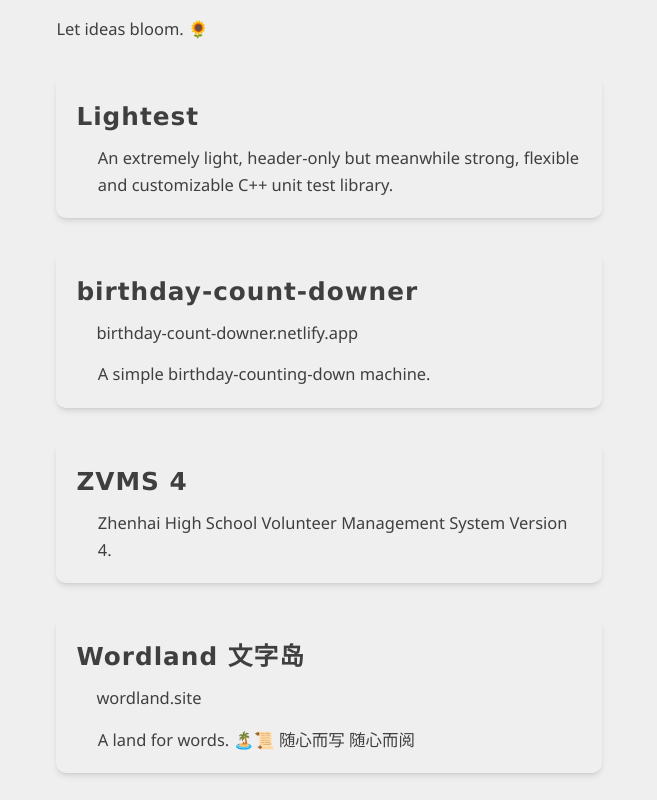
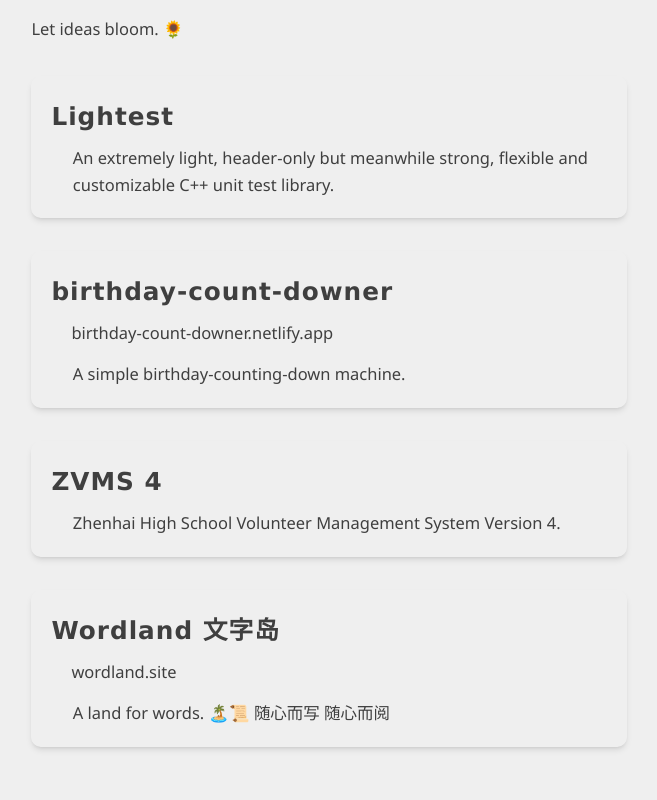
Before and after one commit to zhangzheheng12345/zzhme, an Astro site: page /projects in a window 1280 px wide. Shown: the part 258-1058 px from the top of the page, without its empty margins (311-968 px from the left). Built offline with nearby package versions, Linux system fonts and the light colour scheme; Astro itself is replaced by a stand-in of ours; a web font is replaced by a local one.

Commit message:
Update styles

```diff
--- a/src/components/ProjectList.vue
+++ b/src/components/ProjectList.vue
@@ -6,7 +6,7 @@
       style="--start: 400ms"
     >
       <div
-        class="base-block rounded-10px p-10px mt-2rem mb-2rem p-20px shadow-md bg-light-mid-gray hover:shadow-lg transition-shadow transition-240 hover:bg-h-light-mid-gray"
+        class="base-block rounded-10px p-10px mt-2rem mb-2rem p-20px shadow-md bg-light-mid-gray hover:shadow-lg transition-240"
       >
         <div class="mb-0.9rem mt-0.5rem">
           <a
--- a/src/layouts/HomePage.astro
+++ b/src/layouts/HomePage.astro
@@ -5,7 +5,7 @@ const { frontmatter } = Astro.props
 ---
 
 <BasePage title={frontmatter.title}>
-  <div class="ma p-8% max-w-750px min-h-90vh slide-enter-content">
+  <div class="ma p-8% max-w-800px min-h-90vh slide-enter-content">
     <slot />
   </div>
 </BasePage>
--- a/src/layouts/SubPage.astro
+++ b/src/layouts/SubPage.astro
@@ -5,7 +5,7 @@ const { frontmatter } = Astro.props
 ---
 
 <BasePage title={frontmatter.title}>
-  <div class="ma p-8% max-w-750px min-h-90vh slide-enter-content">
+  <div class="ma p-8% max-w-800px min-h-90vh slide-enter-content">
     <slot />
   </div>
 </BasePage>
```
